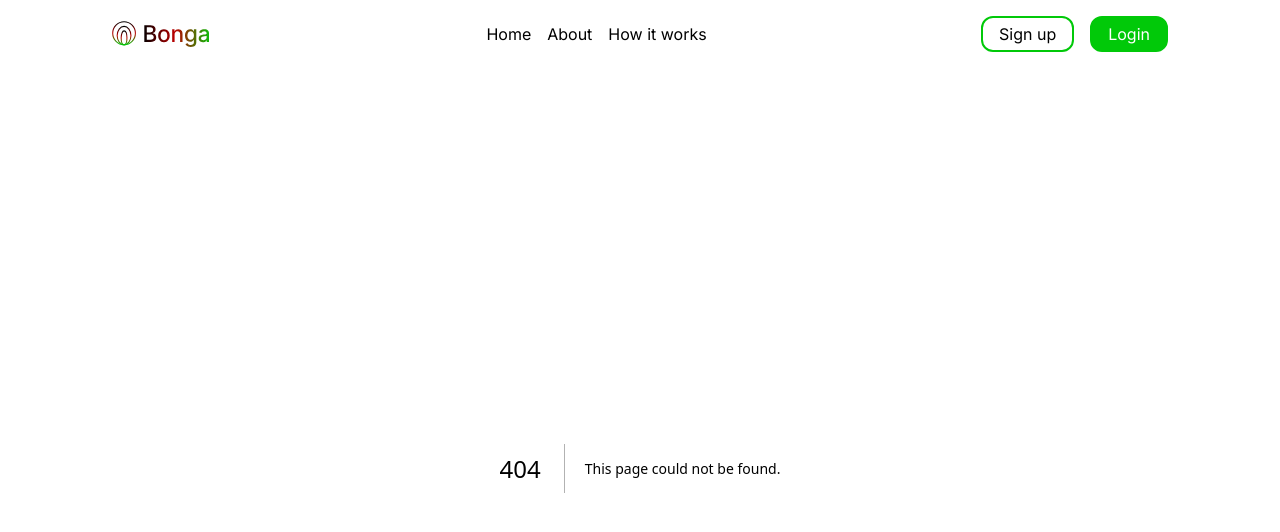
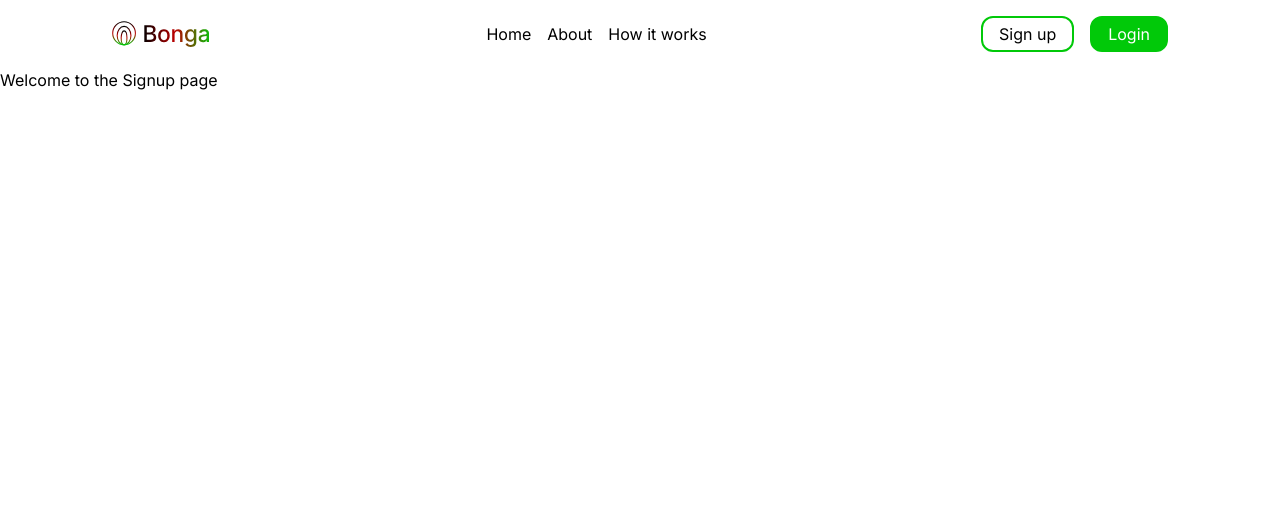
Before and after one commit to Friendsofthepeople/peoples-gavel, a Next.js app: page /auth/signup in a window 1280 px wide. Before the commit this address had no page. Shown: the top 532 px of the page. Built offline with nearby package versions, Linux system fonts and the light colour scheme.

Commit message:
initialize api

```diff
--- /dev/null
+++ b/app/auth/signup/page.tsx
@@ -0,0 +1,9 @@
+import React from 'react'
+
+function page() {
+  return (
+    <div>Welcome to the Signup page</div>
+  )
+}
+
+export default page
```
Also changed, not shown: app/auth/login/page.tsx (added).
